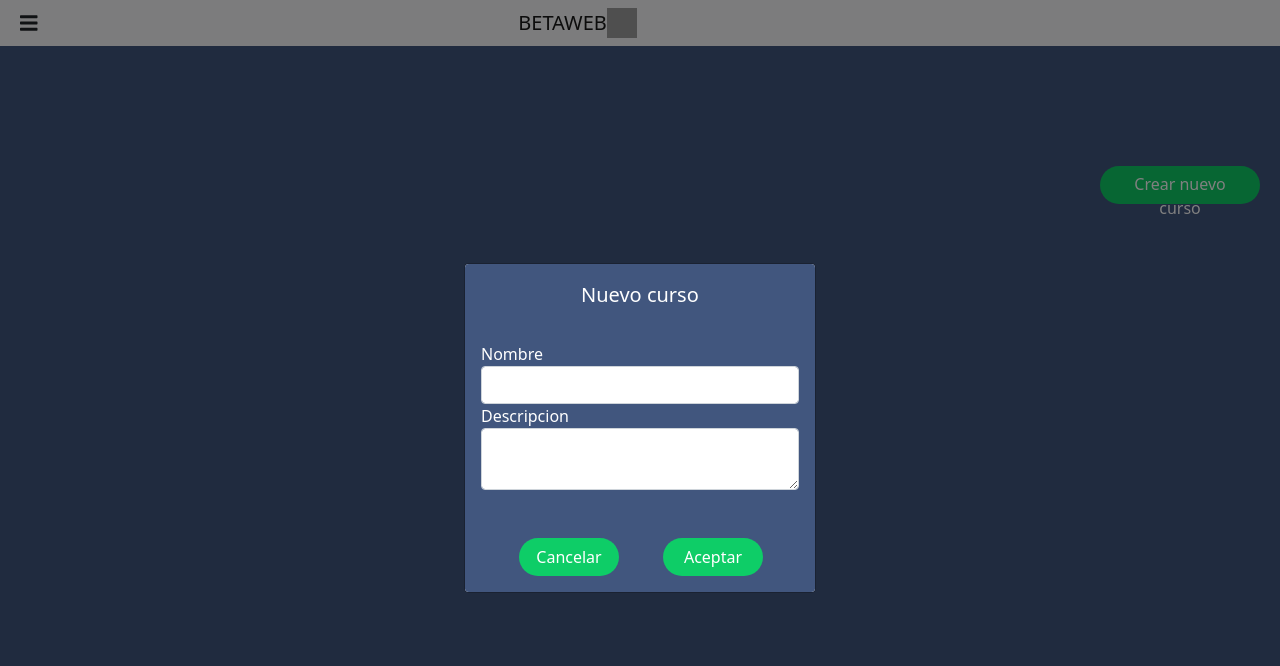
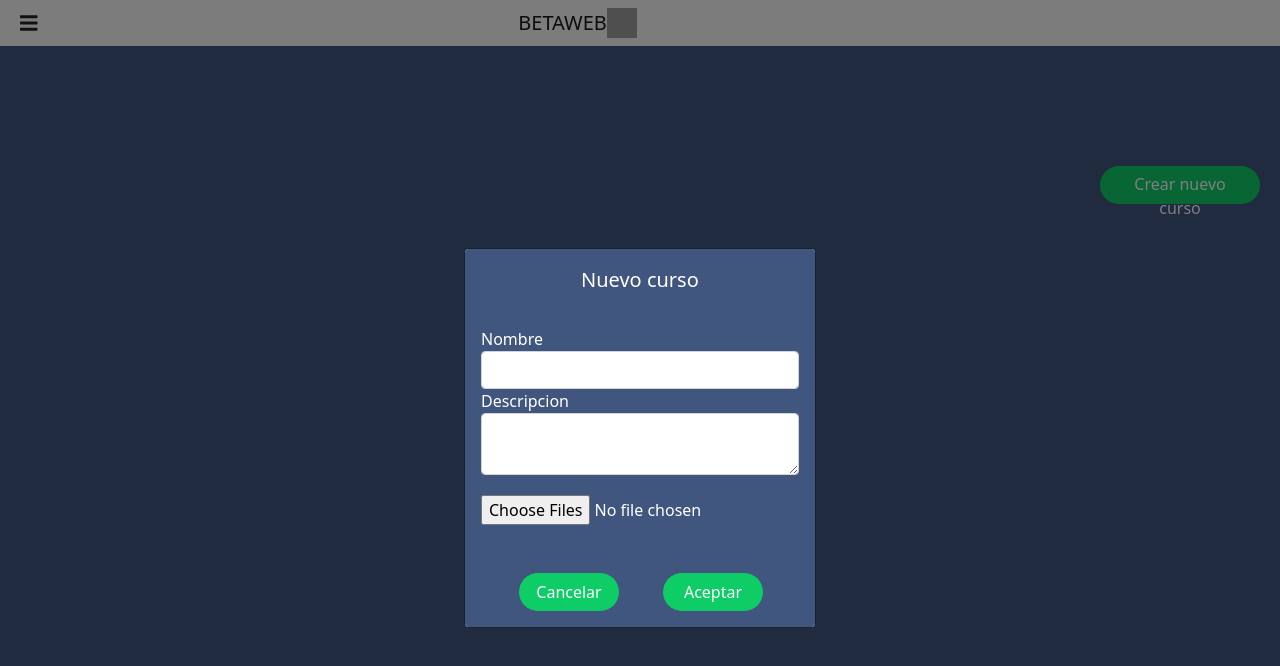
Before and after one commit to JeanPMA/BetaWeb, a React (Create React App) app: page /misCursos_docente in a window 1280 px wide. Both pictures are taken after a click on the button "Crear nuevo curso". Shown: the top 666 px of the page. Built offline with nearby package versions, Linux system fonts and the light colour scheme; grey boxes are pictures that could not be loaded.

Commit message:
agregado boton para adjuntar la imagen

```diff
--- a/src/App.css
+++ b/src/App.css
@@ -356,3 +356,8 @@ a:active {
   right: 0;
   margin-left: 70px;
 }
+
+#archivoImagen{
+  margin-top: 20px;
+  border: none;
+}
--- a/src/components/Contenido_misCursosDocente.js
+++ b/src/components/Contenido_misCursosDocente.js
@@ -68,8 +68,9 @@ class boton_misCursosDocente extends Component {
       position: "absolute",
       top: "50%",
       left: "50%",
-      transform: "translate(-50%, -50%)",
+      transform: "translate(-50%, -90%)",
       width: "22em",
+      height: "200px"
     };
 
     return (
@@ -120,6 +121,12 @@ class boton_misCursosDocente extends Component {
                     {this.state.mensajeDetalles}
                   </FormFeedback>
                 </FormGroup>
+                  <Input
+                    type="file"
+                    id="archivoImagen"
+                    name="adjunto"
+                    accept=".jpg,.png"
+                    multiple/>
               </ModalBody>
               <ModalFooter id="pieCrearCurso">
                 <Button
```
